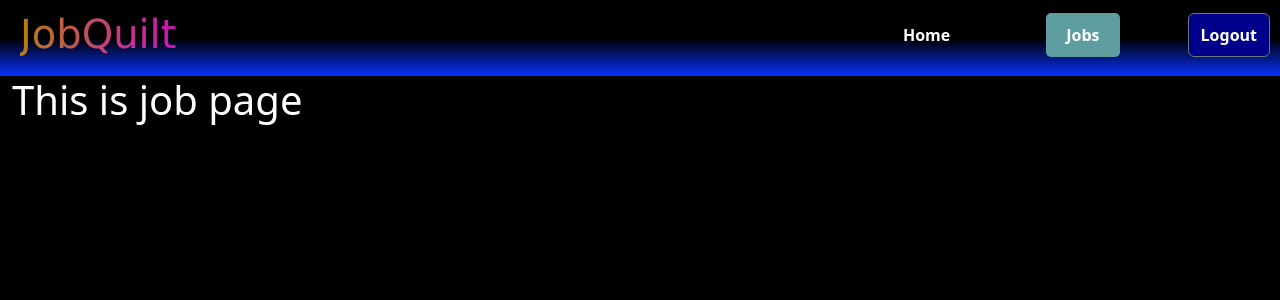
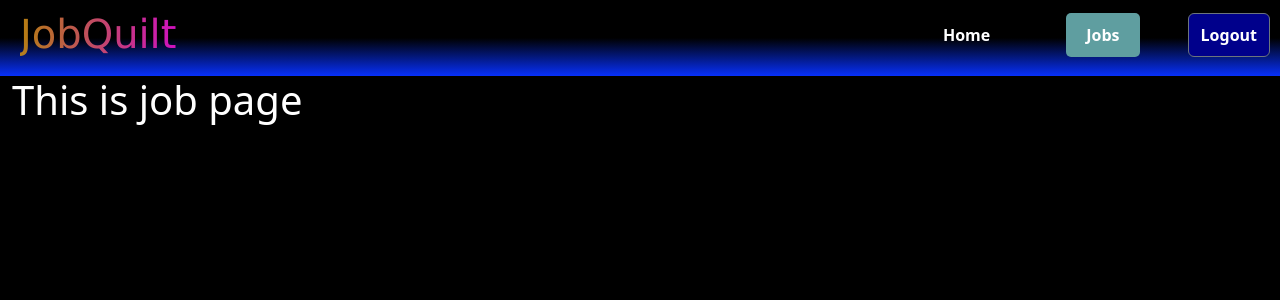
Before and after one commit to saurabh29r/Job-Quilt, a React (Vite) app: page /jobs in a window 1280 px wide. Shown: the top 300 px of the page. Built offline with nearby package versions, Linux system fonts and the light colour scheme.

Commit message:
added some styles

```diff
--- a/src/Components/Navbar/Navbar.css
+++ b/src/Components/Navbar/Navbar.css
@@ -23,7 +23,7 @@
     align-items: center;
     background-color: black;
     width: 100%;
-    overflow-x: hidden;
+
 
 }
 
@@ -55,7 +55,7 @@ nav ul li a{
 
 }
 li{
-    margin-right: 60px;
+    margin-right: 40px;
 
 
 
@@ -75,8 +75,11 @@ a{
 }
 
 .logos{
-    font-size: 25px;
+    font-size: 120%;
 }
+
+
+
 
 .mob-anchor{
     list-style: none;
```
